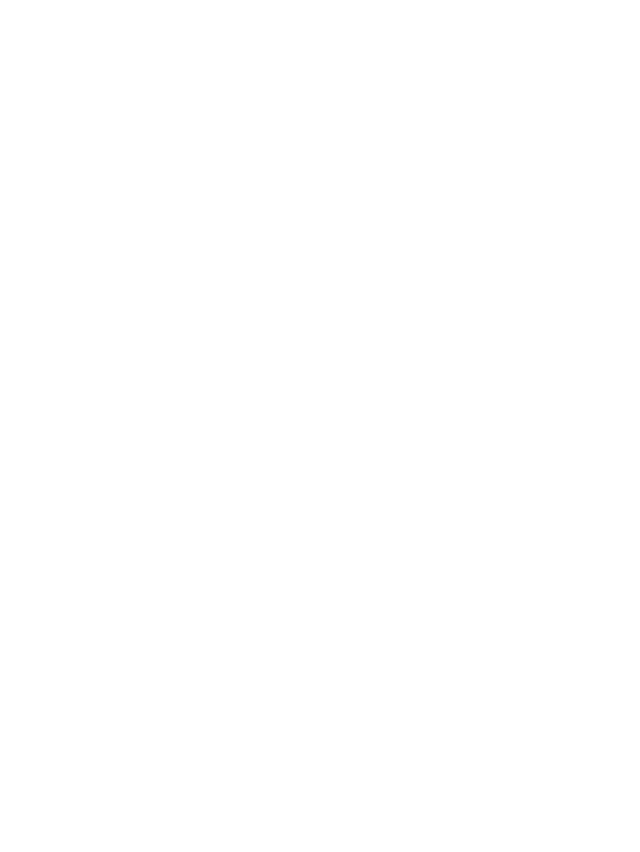
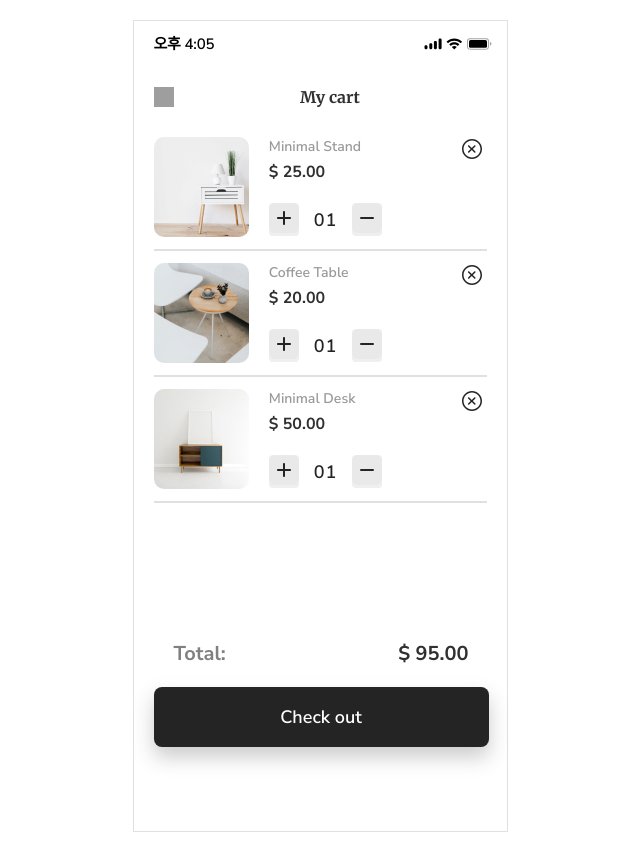
Before and after one commit to dong-geon-Lee/furniture-app-FE, a React (Vite) app: page /carts in a window 1280 px wide. Before the commit this address had no page. Shown: the whole page, without its empty margins (320-960 px from the left). Built offline with nearby package versions, Linux system fonts and the light colour scheme; grey boxes are pictures that could not be loaded.

Commit message:
Carts 퍼블리싱 완료

```diff
--- a/src/App.tsx
+++ b/src/App.tsx
@@ -5,6 +5,7 @@
 import Home from "./pages/Home/Home";
 import Product from "./pages/Product/Product";
 import Favorite from "./pages/Favorite/Favorite";
+import Carts from "./pages/Carts/Carts";
 
 const App = () => {
   return (
@@ -16,6 +17,7 @@
         <Route path="home" element={<Home />} />
         <Route path="home/:id" element={<Product />} />
         <Route path="likes" element={<Favorite />} />
+        <Route path="carts" element={<Carts />} />
       </Routes>
     </div>
   );
--- a/src/assets/index.ts
+++ b/src/assets/index.ts
@@ -41,3 +41,4 @@
 
 export { default as shopping } from "./shopping_bag icon.svg";
 export { default as xIcon } from "./Shape.svg";
+export { default as back2 } from "./Frame 14.svg";
--- /dev/null
+++ b/src/pages/Carts/Carts.tsx
@@ -0,0 +1,125 @@
+import * as S from "./styles";
+import * as A from "../../assets";
+import * as C from "../../constants";
+
+const Carts = () => {
+  const koreanTimeFormatter = new Intl.DateTimeFormat("ko-KR", C.options);
+  const koreanTime = koreanTimeFormatter.format(new Date());
+
+  return (
+    <S.Container>
+      <S.Div className="header">
+        <S.P>{koreanTime}</S.P>
+        <S.Img src={A.container} alt="container" />
+      </S.Div>
+
+      <S.Div className="box">
+        <S.Img src={A.back2} alt="back2" className="logo" />
+        <S.Div>
+          <S.H1 className="title">My cart</S.H1>
+        </S.Div>
+        <S.Div />
+      </S.Div>
+
+      <S.Section className="cart__list">
+        <S.Main className="grid__box">
+          <S.Img src={A.favor__desk3} alt="favor__desk" className="grid__img" />
+          <S.Div className="cart__info">
+            <S.Label>Minimal Stand</S.Label>
+            <S.Span>$ 25.00</S.Span>
+            <S.Div className="cart__menu">
+              <S.Button className="cart__btn">
+                <S.Img src={A.btn1} alt="btn1" />
+              </S.Button>
+              <S.H1 className="cart__qty">01</S.H1>
+              <S.Button className="cart__btn">
+                <S.Img src={A.btn2} alt="btn2" />
+              </S.Button>
+            </S.Div>
+          </S.Div>
+          <S.Div className="cart__btns">
+            <S.Button className="xIcon__btn">
+              <S.Img src={A.xIcon} alt="xIcon" className="xIcon" />
+            </S.Button>
+          </S.Div>
+        </S.Main>
+        <S.Hr />
+
+        <S.Main className="grid__box">
+          <S.Img src={A.favor__desk} alt="favor__desk" className="grid__img" />
+          <S.Div className="cart__info">
+            <S.Label>Coffee Table</S.Label>
+            <S.Span>$ 20.00</S.Span>
+            <S.Div className="cart__menu">
+              <S.Button className="cart__btn">
+                <S.Img src={A.btn1} alt="btn1" />
+              </S.Button>
+              <S.H1 className="cart__qty">01</S.H1>
+              <S.Button className="cart__btn">
+                <S.Img src={A.btn2} alt="btn2" />
+              </S.Button>
+            </S.Div>
+          </S.Div>
+          <S.Div className="cart__btns">
+            <S.Button className="xIcon__btn">
+              <S.Img src={A.xIcon} alt="xIcon" className="xIcon" />
+            </S.Button>
+          </S.Div>
+        </S.Main>
+        <S.Hr />
+
+        <S.Main className="grid__box">
+          <S.Img
+            src={A.favor__desk4}
+            alt="favor__desk4"
+            className="grid__img"
+          />
+          <S.Div className="cart__info">
+            <S.Label>Minimal Desk</S.Label>
+            <S.Span>$ 50.00</S.Span>
+            <S.Div className="cart__menu">
+              <S.Button className="cart__btn">
+                <S.Img src={A.btn1} alt="btn1" />
+              </S.Button>
+              <S.H1 className="cart__qty">01</S.H1>
+              <S.Button className="cart__btn">
+                <S.Img src={A.btn2} alt="btn2" />
+              </S.Button>
+            </S.Div>
+          </S.Div>
+          <S.Div className="cart__btns">
+            <S.Button className="xIcon__btn">
+              <S.Img src={A.xIcon} alt="xIcon" className="xIcon" />
+            </S.Button>
+          </S.Div>
+        </S.Main>
+        <S.Hr />
+
+        <S.Div className="cart__results">
+          <S.Div className="cart__total">
+            <S.H2>Total:</S.H2>
+            <S.H1 className="cart__price">$ 95.00</S.H1>
+          </S.Div>
+          <S.Button className="cart__checkout">Check out</S.Button>
+        </S.Div>
+      </S.Section>
+
+      {/* <S.Nav className="nav">
+        <S.Div className="icon__box">
+          <S.Img src={A.home} alt="home" className="navIcon" />
+        </S.Div>
+        <S.Div className="icon__box">
+          <S.Img src={A.marker} alt="marker" className="navIcon" />
+        </S.Div>
+        <S.Div className="icon__box">
+          <S.Img src={A.bell} alt="bell" className="navIcon" />
+        </S.Div>
+        <S.Div className="icon__box">
+          <S.Img src={A.bi} alt="bi" className="navIcon" />
+        </S.Div>
+      </S.Nav> */}
+    </S.Container>
+  );
+};
+
+export default Carts;
--- /dev/null
+++ b/src/pages/Carts/styles.ts
@@ -0,0 +1,244 @@
+import styled from "styled-components";
+
+export const Container = styled.div`
+  width: inherit;
+  height: inherit;
+  background-color: #fff;
+  border: 1px solid #e0e0e0;
+`;
+
+export const Div = styled.div`
+  &.header {
+    display: flex;
+    justify-content: space-between;
+    align-items: center;
+    padding: 1.4rem 1.45rem 1.2rem 1.99rem;
+    margin-bottom: 2.187rem;
+  }
+
+  &.box {
+    display: flex;
+    justify-content: space-between;
+    padding: 0 2rem;
+    margin-bottom: 3rem;
+  }
+
+  &.cart__btns {
+    display: flex;
+    flex-direction: column;
+    margin-left: 2rem;
+    align-items: flex-end;
+    justify-content: space-between;
+    height: 100%;
+  }
+
+  &.cart__info {
+    display: flex;
+    flex-direction: column;
+    margin-left: 2rem;
+  }
+
+  &.icon__box {
+    width: 100%;
+    height: 100%;
+    display: flex;
+    align-items: center;
+    justify-content: center;
+    cursor: pointer;
+
+    &:hover {
+      background-color: #e0e0e0;
+    }
+  }
+
+  &.cart__menu {
+    width: 11.3rem;
+    height: 100%;
+    display: flex;
+    align-items: center;
+    gap: 1.5rem;
+  }
+
+  &.cart__results {
+    position: fixed;
+    bottom: 5rem;
+    height: 11rem;
+  }
+
+  &.cart__total {
+    display: flex;
+    justify-content: space-between;
+    padding: 2rem;
+    padding-top: 0;
+  }
+`;
+
+export const Main = styled.main`
+  &.grid__box {
+    display: grid;
+    grid-template-columns: 1fr 2fr 0.4fr;
+    height: 10rem;
+    margin-top: 1.2rem;
+    margin-bottom: 1.2rem;
+  }
+`;
+
+export const Hr = styled.hr`
+  border: 1px solid #e0e0e0;
+  height: 1px;
+  width: 100%;
+`;
+
+export const P = styled.p`
+  color: #000;
+  text-align: center;
+  font-family: "Nunito Sans", sans-serif;
+  font-size: 1.5rem;
+  font-weight: 600;
+  line-height: 1.8rem;
+  letter-spacing: -0.16px;
+`;
+
+export const Img = styled.img`
+  &.logo {
+    width: 2rem;
+    height: 2rem;
+    object-fit: cover;
+    display: block;
+  }
+
+  &.grid__img {
+    border-radius: 1rem;
+    width: 100%;
+    height: 100%;
+    object-fit: cover;
+  }
+
+  &.xIcon {
+    width: 2.4rem;
+    height: 2.4rem;
+    object-fit: cover;
+    display: block;
+  }
+
+  &.shopping {
+    width: 2rem;
+    height: 2rem;
+    object-fit: cover;
+    display: block;
+  }
+
+  &.navIcon {
+    width: 2.4rem;
+    height: 2.4rem;
+    object-fit: cover;
+    display: block;
+  }
+`;
+
+export const H1 = styled.h1`
+  &.title {
+    color: #303030;
+    text-align: center;
+    font-family: Merriweather;
+    font-size: 1.6rem;
+    font-weight: 700;
+    line-height: normal;
+  }
+
+  &.cart__qty {
+    color: #242424;
+    font-family: Nunito Sans;
+    font-size: 1.8rem;
+    font-weight: 600;
+    line-height: normal;
+    letter-spacing: 0.9px;
+    margin-top: 2rem;
+  }
+
+  &.cart__price {
+    color: #303030;
+    text-align: right;
+    font-family: Nunito Sans;
+    font-size: 2rem;
+    font-weight: 700;
+    line-height: normal;
+  }
+`;
+
+export const Label = styled.label`
+  color: #999;
+  font-family: Nunito Sans;
+  font-size: 1.4rem;
+  font-weight: 600;
+  line-height: normal;
+  margin-bottom: 0.5rem;
+`;
+
+export const Span = styled.span`
+  color: #303030;
+  font-family: Nunito Sans;
+  font-size: 1.6rem;
+  font-weight: 700;
+  line-height: normal;
+`;
+
+export const Section = styled.section`
+  padding: 0 2rem;
+`;
+
+export const Button = styled.button`
+  border: none;
+  cursor: pointer;
+
+  &.xIcon__btn {
+    background-color: transparent;
+    margin-right: 0.3rem;
+  }
+
+  &.cart__checkout {
+    width: 33.5rem;
+    height: 6rem;
+    border-radius: 0.8rem;
+    color: #fff;
+    text-align: center;
+    font-family: Nunito Sans;
+    font-size: 1.8rem;
+    font-weight: 600;
+    line-height: normal;
+    background: #242424;
+    box-shadow: 0 1rem 2rem 0 rgba(48, 48, 48, 0.25);
+  }
+
+  &.cart__btn {
+    border-radius: 0.4rem;
+    margin-top: 2rem;
+  }
+`;
+
+export const Nav = styled.nav`
+  position: fixed;
+  bottom: 2.4rem;
+  width: 37.3rem;
+  height: 5.8rem;
+  display: flex;
+  justify-content: space-around;
+  align-items: center;
+  background: #fff;
+  box-shadow: 0 -0.2rem 5rem 0 rgba(0, 0, 0, 0.05);
+`;
+
+export const ImgLogo = styled.img`
+  width: 2.4rem;
+  height: 2.4rem;
+  object-fit: cover;
+  display: block;
+`;
+
+export const H2 = styled.h2`
+  color: #808080;
+  font-family: Nunito Sans;
+  font-size: 2rem;
+  font-weight: 700;
+  line-height: normal;
+`;
```
